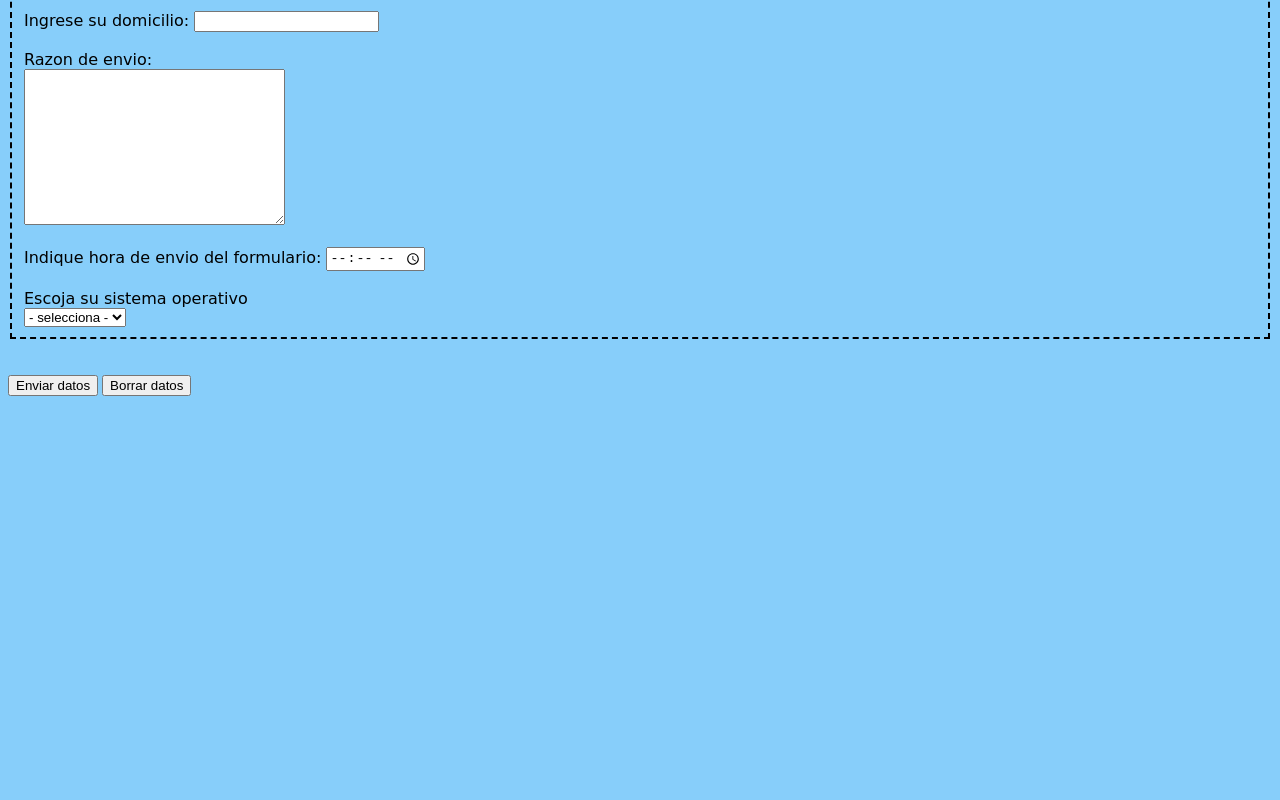
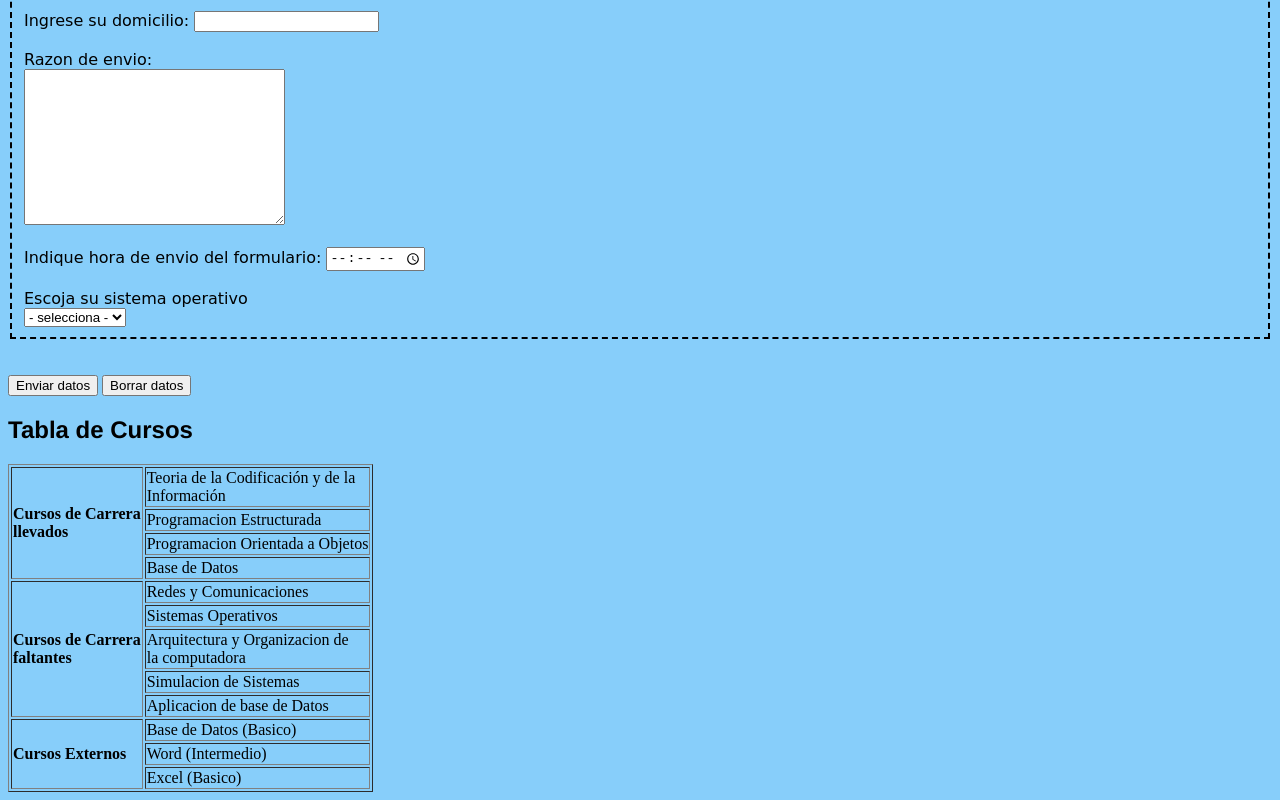
Before and after one commit to Gabriel-Villar-Villanueva/Porgramacion_Web, a plain HTML site: page index.html in a window 1280 px wide. Shown: the part 923-1723 px from the top of the page. Before the commit the page ends 1327 px from the top, so only its background shows below. Drawn offline with Linux system fonts and the light colour scheme.

Commit message:
Formulario y Tablas

```diff
--- a/index.html
+++ b/index.html
@@ -69,5 +69,53 @@
 
     </form>
 
+    <h2 style="font-family:'Franklin Gothic Medium', 'Arial Narrow', Arial, sans-serif;">Tabla de Cursos</h2>
+
+    <table border="">
+        <tr>
+            <td rowspan="4"><b> Cursos de Carrera <br>llevados</b></td>
+            <td>Teoria de la Codificación y de la <br>
+                Información
+            </td>
+        </tr>
+        <tr>
+            <td>Programacion Estructurada</td>
+        </tr>
+        <tr>
+            <td>Programacion Orientada a Objetos</td>
+        </tr>
+        <tr>
+            <td>Base de Datos</td>
+        </tr>
+
+        <tr>
+            <td rowspan="5"> <b> Cursos de Carrera <br>faltantes</b></td>
+            <td>Redes y Comunicaciones</td>
+        </tr>
+        <tr>
+            <td>Sistemas Operativos</td>
+        </tr>
+        <tr>
+            <td>Arquitectura y Organizacion de <br>la computadora</td>
+        </tr>
+        <tr>
+            <td>Simulacion de Sistemas</td>
+        </tr>
+        <tr>
+            <td> Aplicacion de base de Datos</td>
+        </tr>
+
+        <tr>
+            <td rowspan="3"><b> Cursos Externos</b></td>
+            <td>Base de Datos (Basico)</td>
+        </tr>
+        <tr>
+            <td>Word (Intermedio)</td>
+        </tr>
+        <tr>
+            <td>Excel (Basico)</td>
+        </tr>
+    </table>
+
 </body>
 </html>
```
